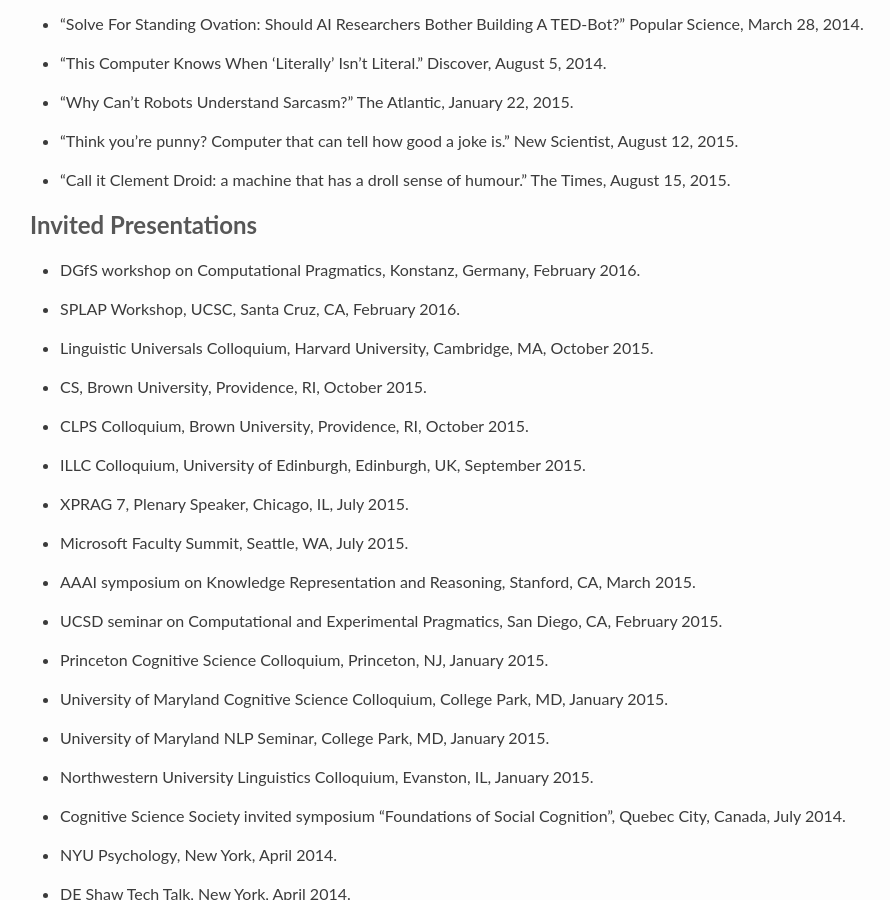
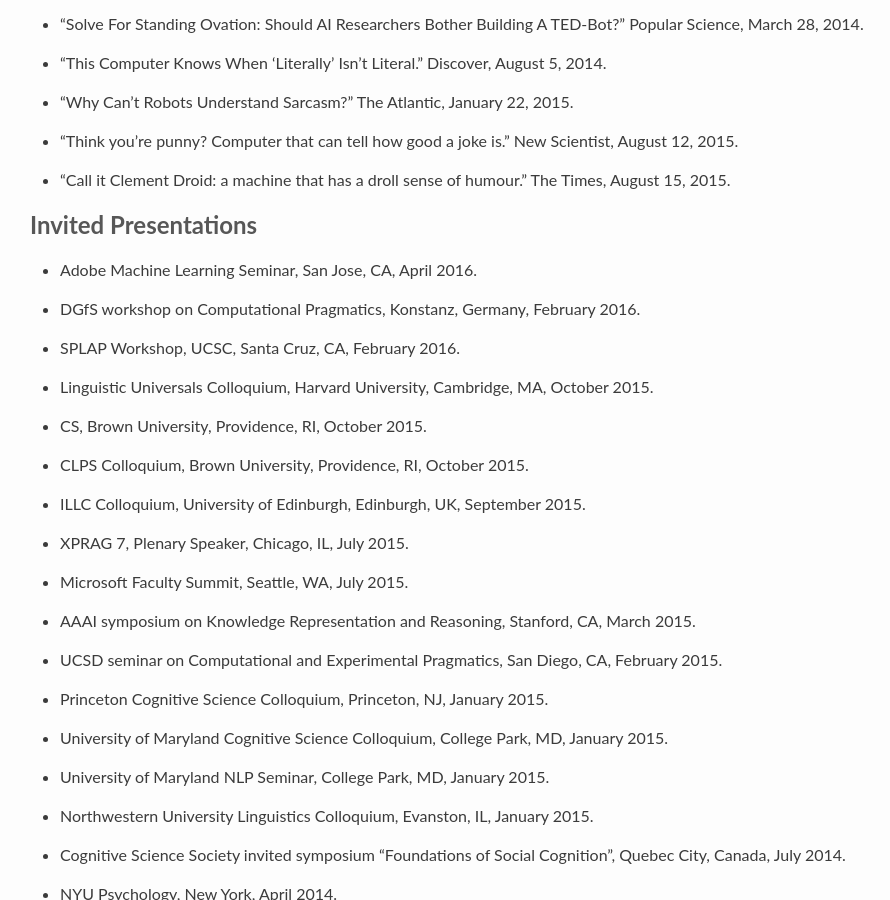
Before and after one commit to stanford-cocolab/cocolab.stanford.edu, a Jekyll site: the page built from ndg-cv.md, in a window 1280 px wide and 900 px high, scrolled down 3656 px. Shown: the whole window, without its empty margins (96-986 px from the left). Built offline with Jekyll 4.4.1, drawn with Linux system fonts in a browser that asks for light colours; Markdown is read by kramdown in place of the engine named in the settings; a script that is not in the unit is left out.

Commit message:
small cv change

```diff
--- a/ndg-cv.md
+++ b/ndg-cv.md
@@ -178,6 +178,8 @@
 
 
 ## Invited Presentations
+
+* Adobe Machine Learning Seminar, San Jose, CA, April 2016.
 
 * DGfS workshop on Computational Pragmatics, Konstanz, Germany, February 2016.
 
```
Also changed, not shown: 1 other file.
